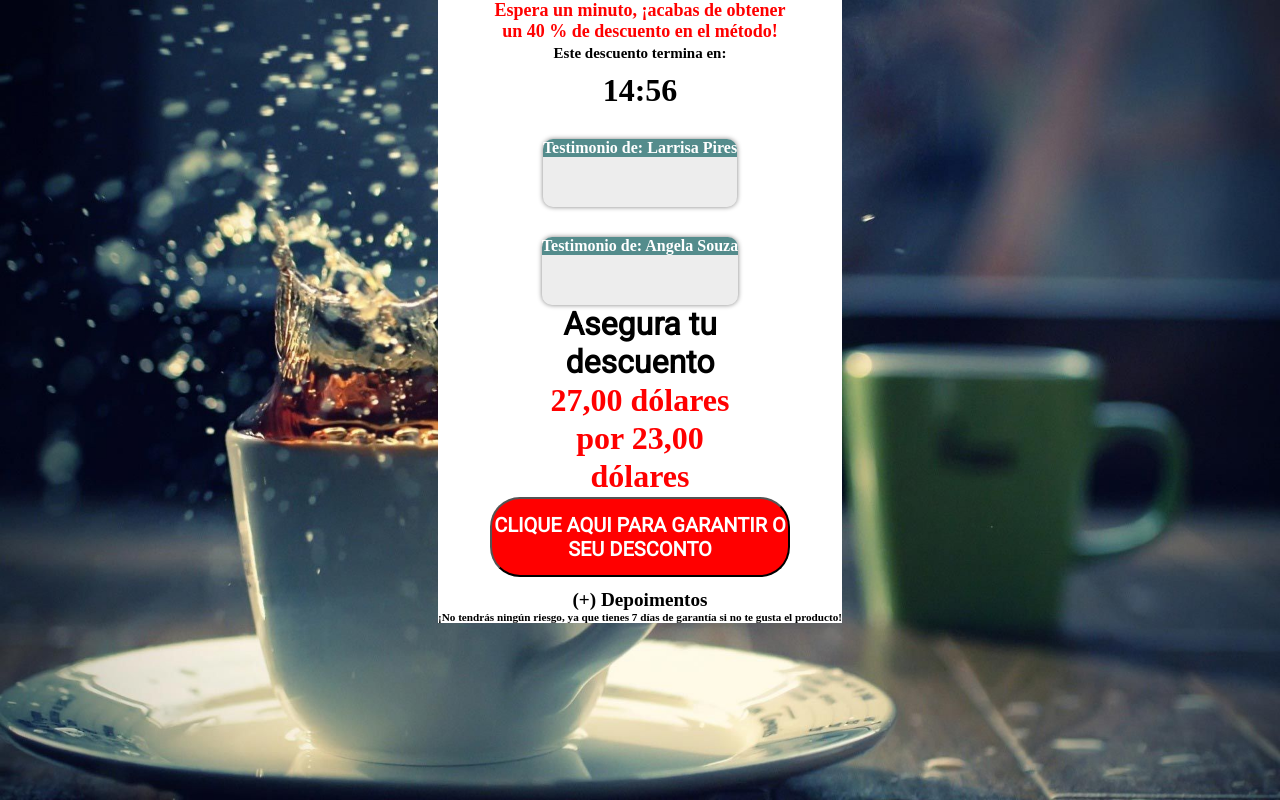
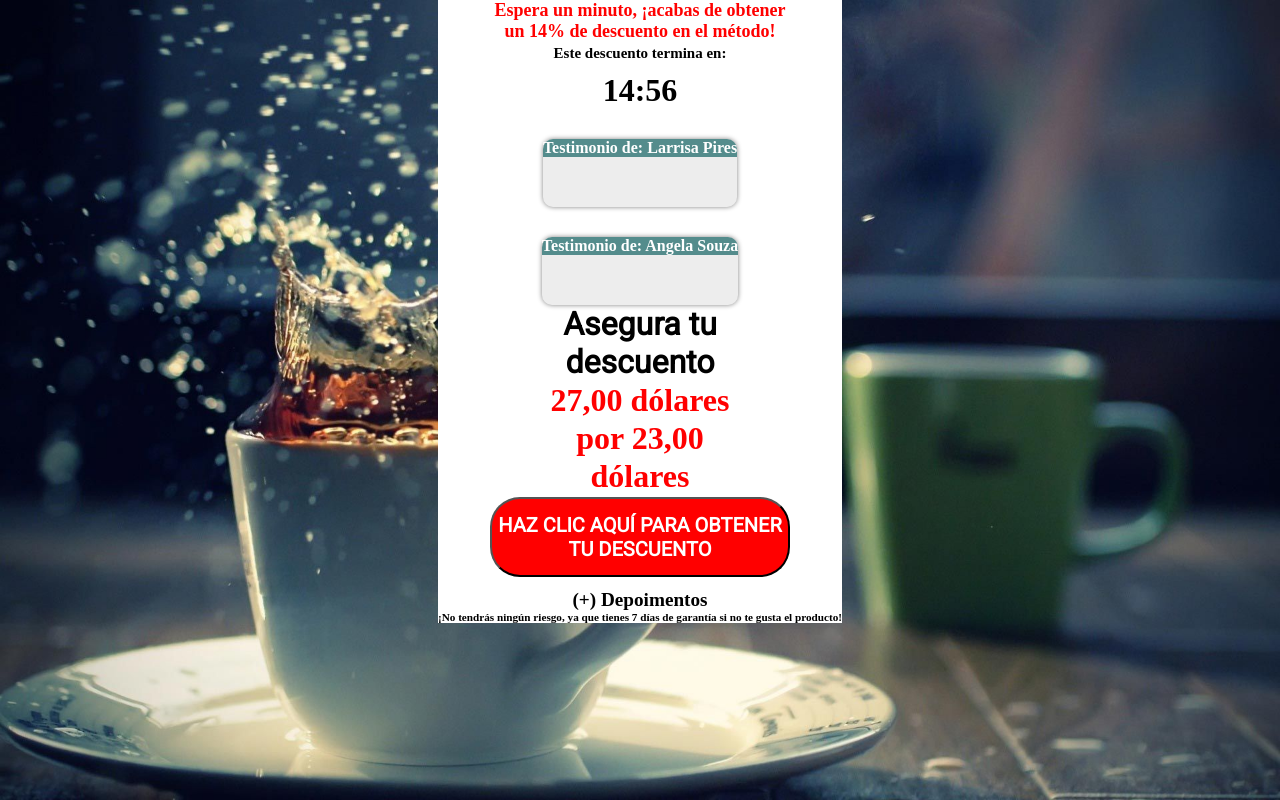
Before and after one commit to pabloykaro/tonico-indio-espanol, a React (Create React App) app: page /desconto in a window 1280 px wide. Built offline with nearby package versions, Linux system fonts and the light colour scheme; a web font is replaced by a local one.

Commit message:
Update index.js

```diff
--- a/src/pages/Desconto/index.js
+++ b/src/pages/Desconto/index.js
@@ -38,7 +38,7 @@ return (
      <div className='container-dep'>
          <div className='content-dep'>
              <div className='header-desc'>
-                 <h1>Espera un minuto, ¡acabas de obtener un 40 % de descuento en el método!</h1>
+                 <h1>Espera un minuto, ¡acabas de obtener un 14% de descuento en el método!</h1>
                  <h1 className='oferta'>Este descuento termina en:</h1>
              </div>
              <div id='timer'></div>
@@ -54,7 +54,7 @@ return (
           <div className='button-create'>
              <h1 className='desconto-title'>Asegura tu descuento <span className='text-desc'>27,00 dólares por 23,00 dólares</span></h1>
          </div>
-           <button onClick={() => openInNewTab('https://pay.hotmart.com/I72056899U?off=bfuoyjdv&checkoutMode=10')} className='button-desc'>CLIQUE AQUI PARA GARANTIR O SEU DESCONTO</button>
+           <button onClick={() => openInNewTab('https://pay.hotmart.com/I72056899U?off=bfuoyjdv&checkoutMode=10')} className='button-desc'>HAZ CLIC AQUÍ PARA OBTENER TU DESCUENTO</button>
         <div className='slides'>
             <div className='content-header-top'><h1>(+) Depoimentos</h1></div>
 
```
